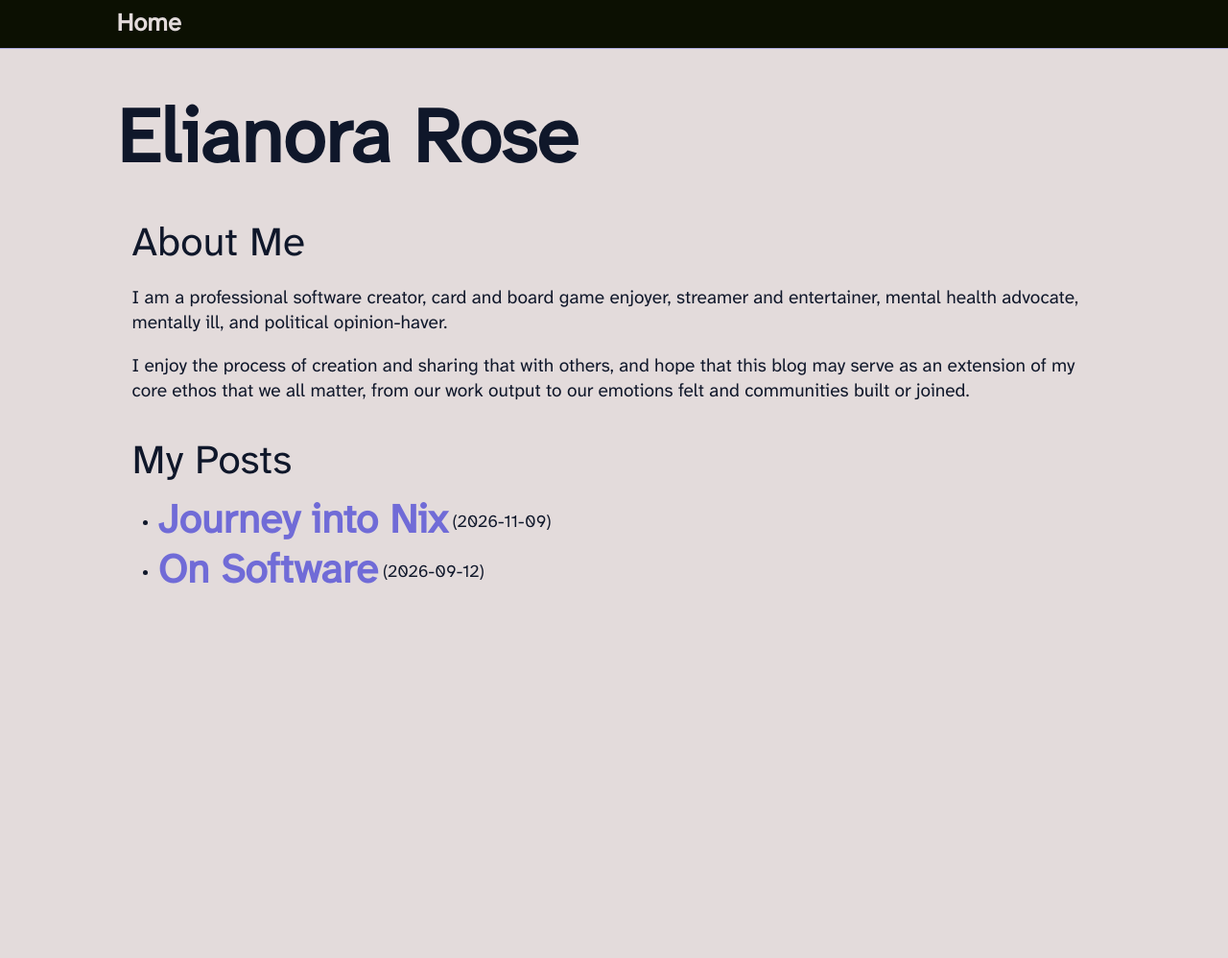
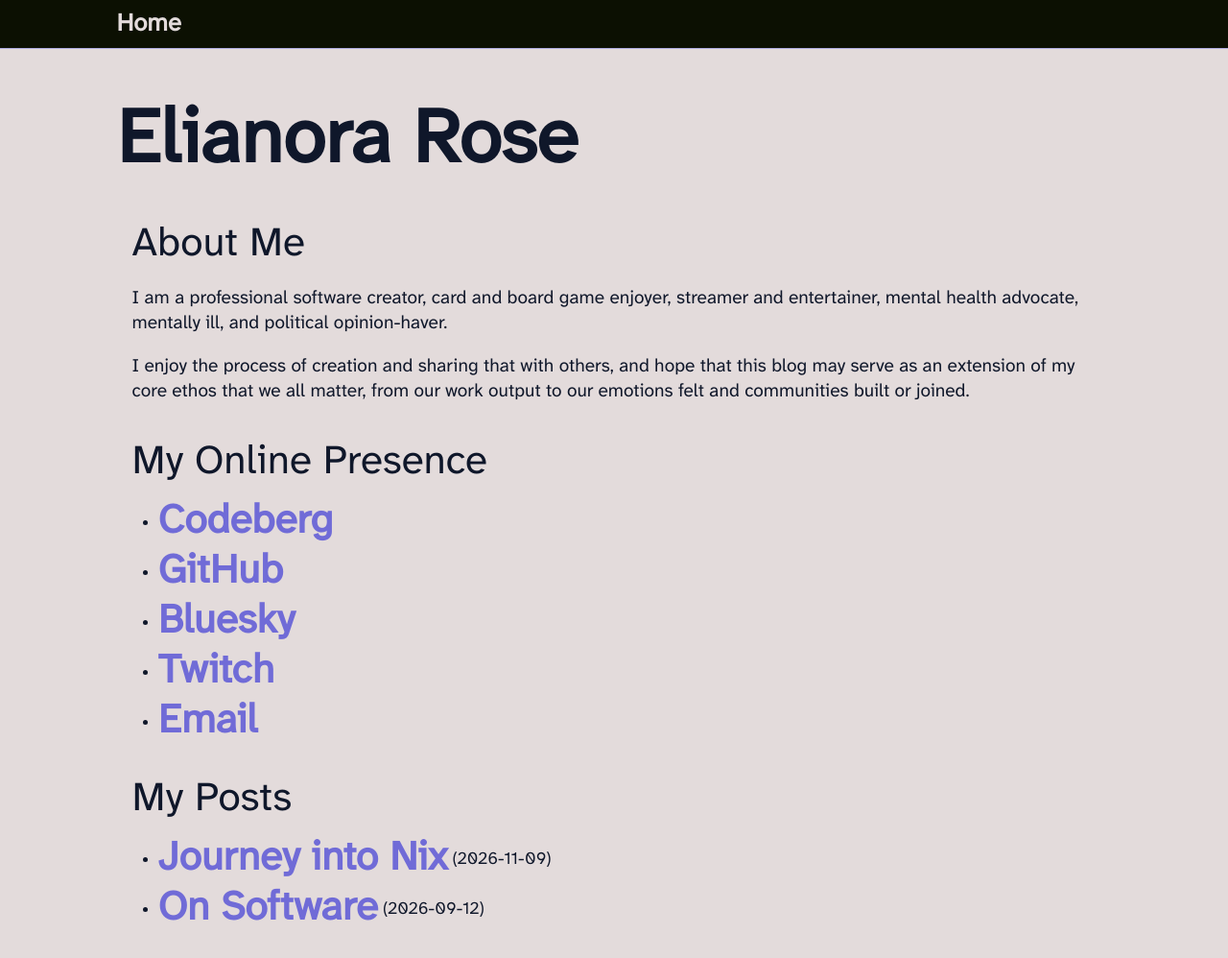
Before and after one commit to elianora/personal-site, a Jekyll site: the page built from index.html, in a window 1280 px wide and 1004 px high. Shown: the top 998 px of the window at 96% size. Built offline with Jekyll 4.4.1, drawn with Linux system fonts in a browser that asks for light colours.

Commit message:
Adding social links

```diff
--- a/assets/styles/main.css
+++ b/assets/styles/main.css
@@ -220,6 +220,7 @@ ul {
   font-size: var(--emphasized-font-size);
 }
 
+.social-link,
 .subpage-link {
   color: var(--link-color);
   font-size: var(--section-header-font-size);
--- a/index.html
+++ b/index.html
@@ -19,6 +19,26 @@ layout: default
   </p>
 </section>
 <section>
+  <summary>My Online Presence</summary>
+  <ul>
+    <li>
+      <a class="link social-link" href="https://codeberg.org/elianora">Codeberg</a>
+    </li>
+    <li>
+      <a class="link social-link" href="https://github.com/elianora">GitHub</a>
+    </li>
+    <li>
+      <a class="link social-link" href="https://bsky.app/profile/elianorarose.com">Bluesky</a>
+    </li>
+    <li>
+      <a class="link social-link" href="https://www.twitch.tv/elianorarose">Twitch</a>
+    </li>
+    <li>
+      <a class="link social-link" href="mailto:contact@elianorarose.com">Email</a>
+    </li>
+  </ul>
+</section>
+<section>
   <summary>My Posts</summary>
   <ul>
     {% for item in site.posts %}
```
